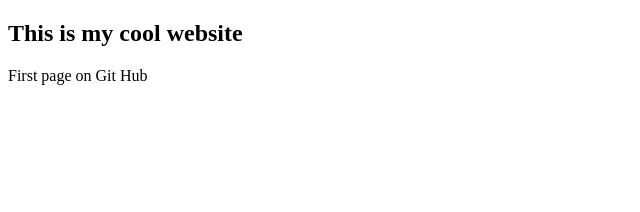
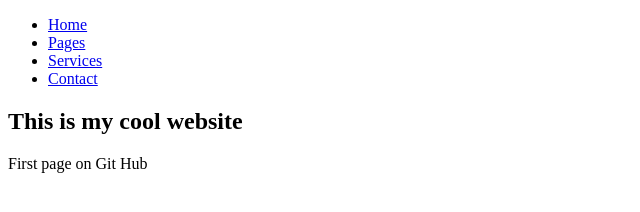
Before and after one commit to krollukasz/Learning-Git-2, a plain HTML site: page index.html in a window 1280 px wide. Shown: the whole page, without its empty margins (0-640 px from the left). Drawn offline with Linux system fonts and the light colour scheme.

Commit message:
Add header

```diff
--- a/index.html
+++ b/index.html
@@ -6,6 +6,19 @@
 	</head>
 
 	<body>
+		<header>
+			<nav class="container">
+				<div class="row">
+					<ul>
+						<li><a href="#">Home</a></li>
+						<li><a href="#">Pages</a></li>
+						<li><a href="#">Services</a></li>
+						<li><a href="#">Contact</a></li>
+					</ul>
+				</div>
+			</nav>
+		</header>
+
 		<section class="jumbotron">
 			<div class="slogan">
 				<h1>This is my cool website</h1>
```
